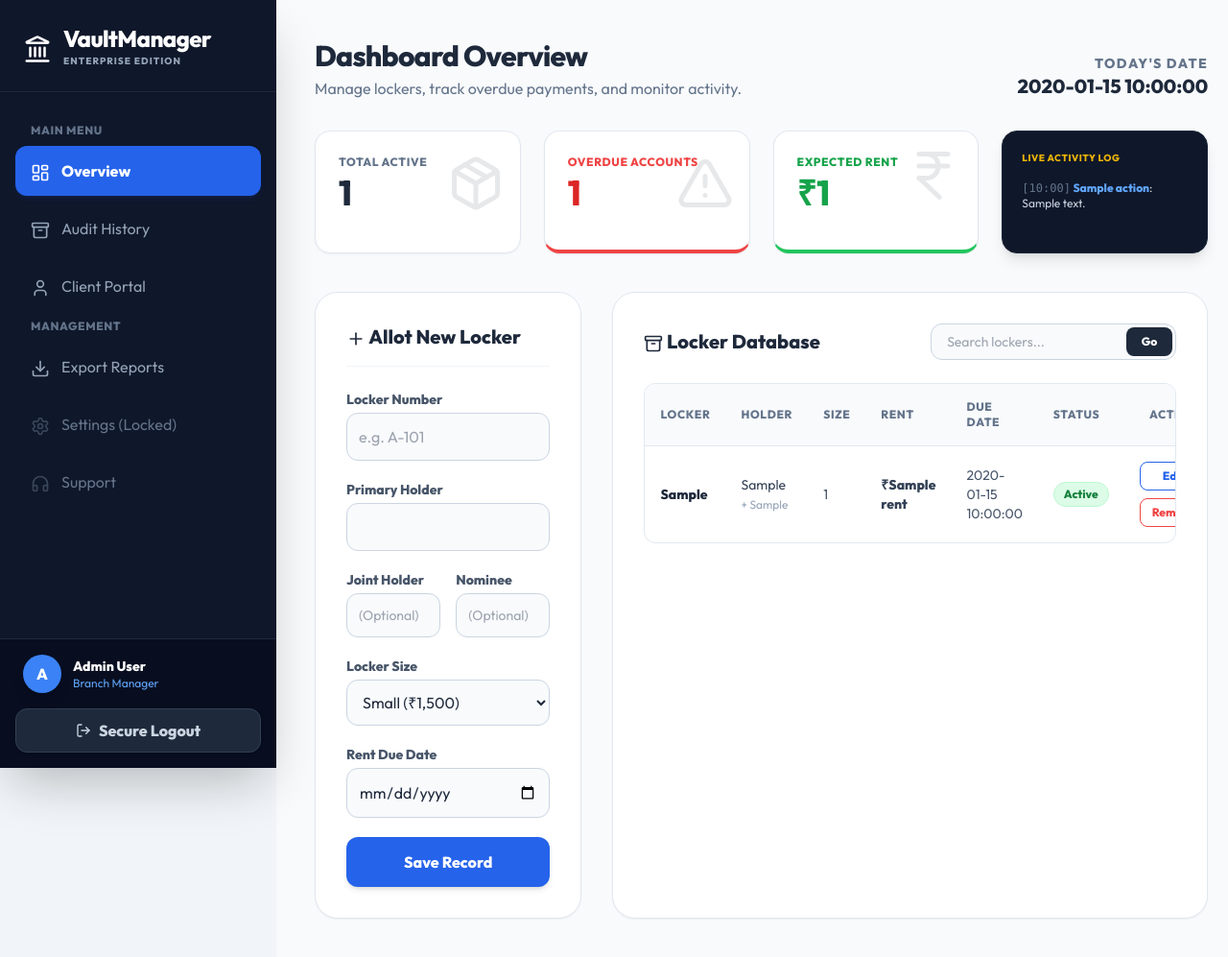
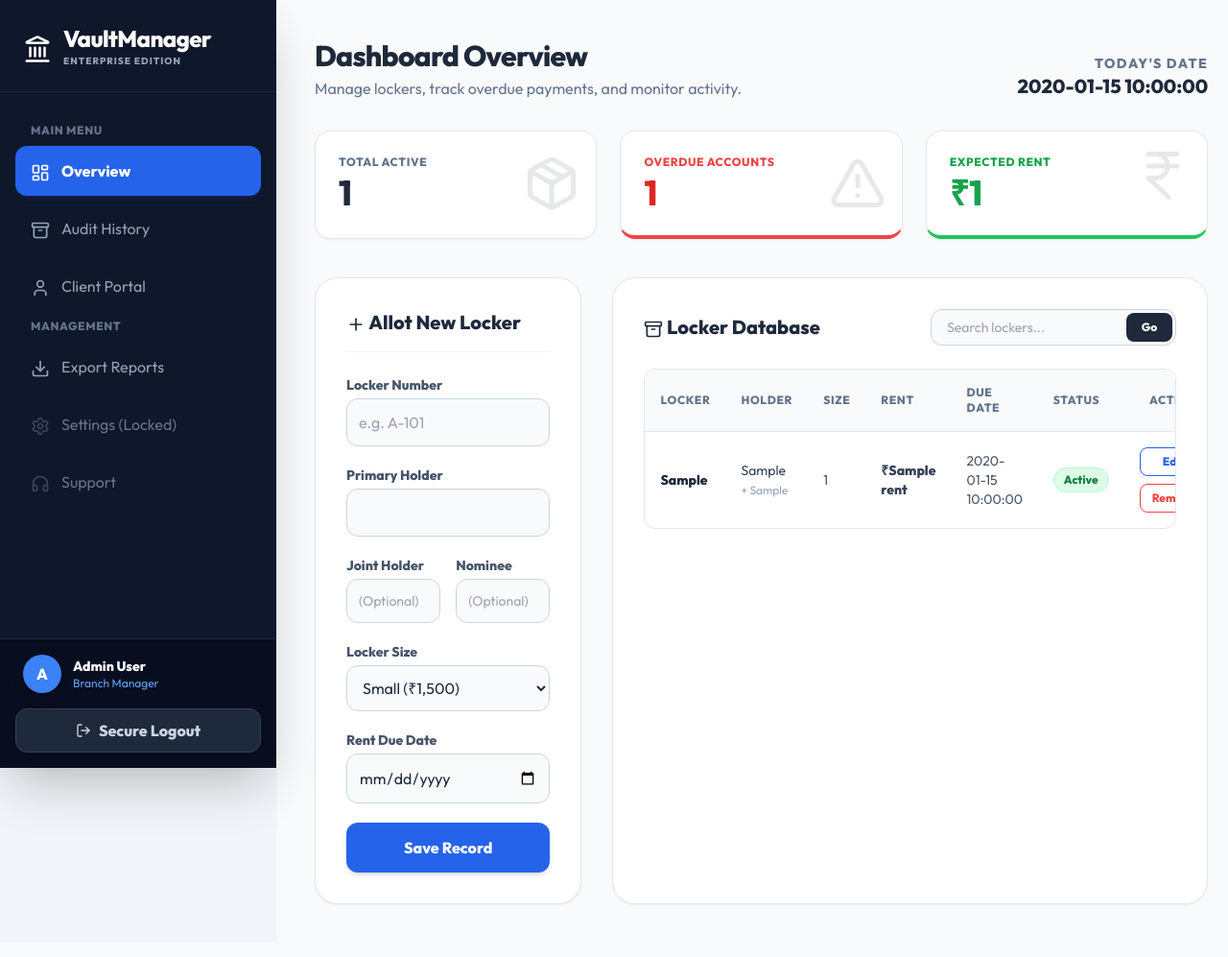
Before and after one commit to sriakshar16-svg/bank-locker-system, a FastAPI app: template templates/index.html in a window 1280 px wide. Shown: the whole page at 96% size. After the commit the page ends 942 px from the top, so only its background shows below. Run offline with FastAPI, Linux system fonts and the light colour scheme; the template is opened without the code that fills it: most values are stand-ins (such as "Sample title", 1, 10 or a date in 2020); some libraries are stand-ins or nearby versions.

Commit message:
Remove Live Activity Log from Admin Dashboard

```diff
--- a/templates/index.html
+++ b/templates/index.html
@@ -70,7 +70,7 @@
         </div>
 
         <!-- Analytics Dashboard -->
-        <div class="grid grid-cols-1 md:grid-cols-4 gap-6 mb-10">
+        <div class="grid grid-cols-1 md:grid-cols-3 gap-6 mb-10">
             <div class="bg-white p-6 rounded-2xl shadow-sm border border-slate-200 hover:shadow-md transition-shadow relative overflow-hidden">
                 <div class="absolute top-0 right-0 p-4 opacity-10 text-6xl"><i data-lucide="package" class="inline-block w-current h-current" style="width: 1em; height: 1em;"></i></div>
                 <p class="text-xs text-slate-500 font-bold uppercase tracking-wider mb-1">Total Active</p>
@@ -85,21 +85,6 @@
                 <div class="absolute top-0 right-0 p-4 opacity-10 text-6xl"><i data-lucide="indian-rupee" style="width: 1em; height: 1em;"></i></div>
                 <p class="text-xs text-green-600 font-bold uppercase tracking-wider mb-1">Expected Rent</p>
                 <p class="text-4xl font-extrabold text-green-600">₹{{ analytics.total_revenue }}</p>
-            </div>
-            <!-- Activity Log Mini-Widget -->
-            <div class="bg-slate-900 p-5 rounded-2xl shadow-lg border border-slate-800 text-slate-200 overflow-y-auto h-32 relative">
-                <p class="font-bold text-yellow-500 uppercase tracking-wider mb-3 text-[10px] sticky top-0 bg-slate-900 pb-1">Live Activity Log</p>
-                <ul class="space-y-3">
-                    {% for log in logs %}
-                    <li class="border-b border-slate-800 pb-2 last:border-0 text-xs">
-                        <span class="text-slate-500 font-mono">[{{ log.timestamp[11:16] }}]</span>
-                        <span class="font-bold text-blue-400">{{ log.action }}</span>:
-                        <span class="text-slate-300">{{ log.description }}</span>
-                    </li>
-                    {% else %}
-                    <li class="text-slate-500 text-xs">No recent activity.</li>
-                    {% endfor %}
-                </ul>
             </div>
         </div>
 
```
